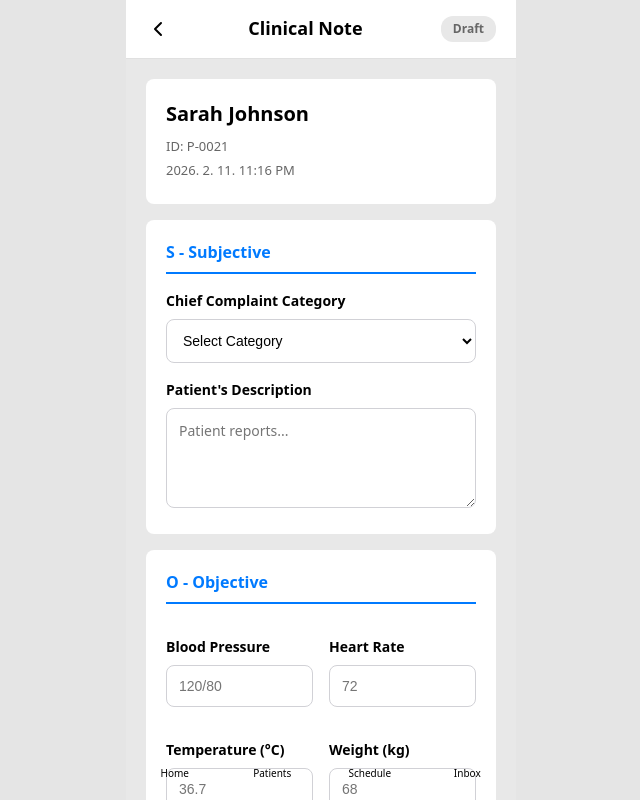
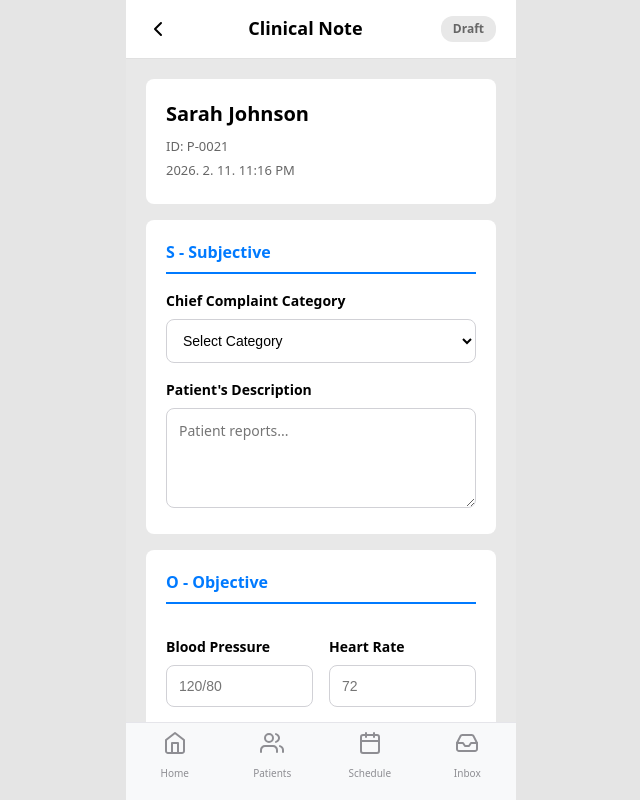
Before and after one commit to kateyang1998/novalab-oscar-mobile-pro, a React (Vite) app: page /clinical-note in a window 1280 px wide. Shown: the top 800 px of the page, without its empty margins (319-959 px from the left). Built offline with nearby package versions, Linux system fonts and the light colour scheme.

Commit message:
refactor: update BottomTab component background color and enhance global CSS variables for OSCAR palette

```diff
--- a/src/components/layout/BottomTab.jsx
+++ b/src/components/layout/BottomTab.jsx
@@ -71,7 +71,7 @@
     display: 'flex',
     justifyContent: 'space-around',
     alignItems: 'center',
-    backgroundColor: 'var(--color-neutral-0)',
+    backgroundColor: 'var(--oscar-white, #F8F9FA)',
     borderTop: '1px solid var(--color-neutral-2)',
     paddingTop: '8px',
     paddingBottom: '20px',
--- a/src/styles/global.css
+++ b/src/styles/global.css
@@ -26,6 +26,13 @@
   --color-surface: var(--oscar-white);
   --color-text: var(--shark);
   --color-danger: var(--oscar-red);
+
+  /* Back-compat neutral tokens (used by existing components) */
+  --color-neutral-0: var(--oscar-white);
+  --color-neutral-1: var(--oscar-gray);
+  --color-neutral-2: #E5E5EA; /* border / subtle surface */
+  --color-neutral-7: #8E8E93; /* muted text / icons */
+  --color-neutral-9: var(--shark);
 
   /* Typography */
   --font-family: Inter, system-ui, -apple-system, 'Segoe UI', Roboto, 'Helvetica Neue', Arial;
```
